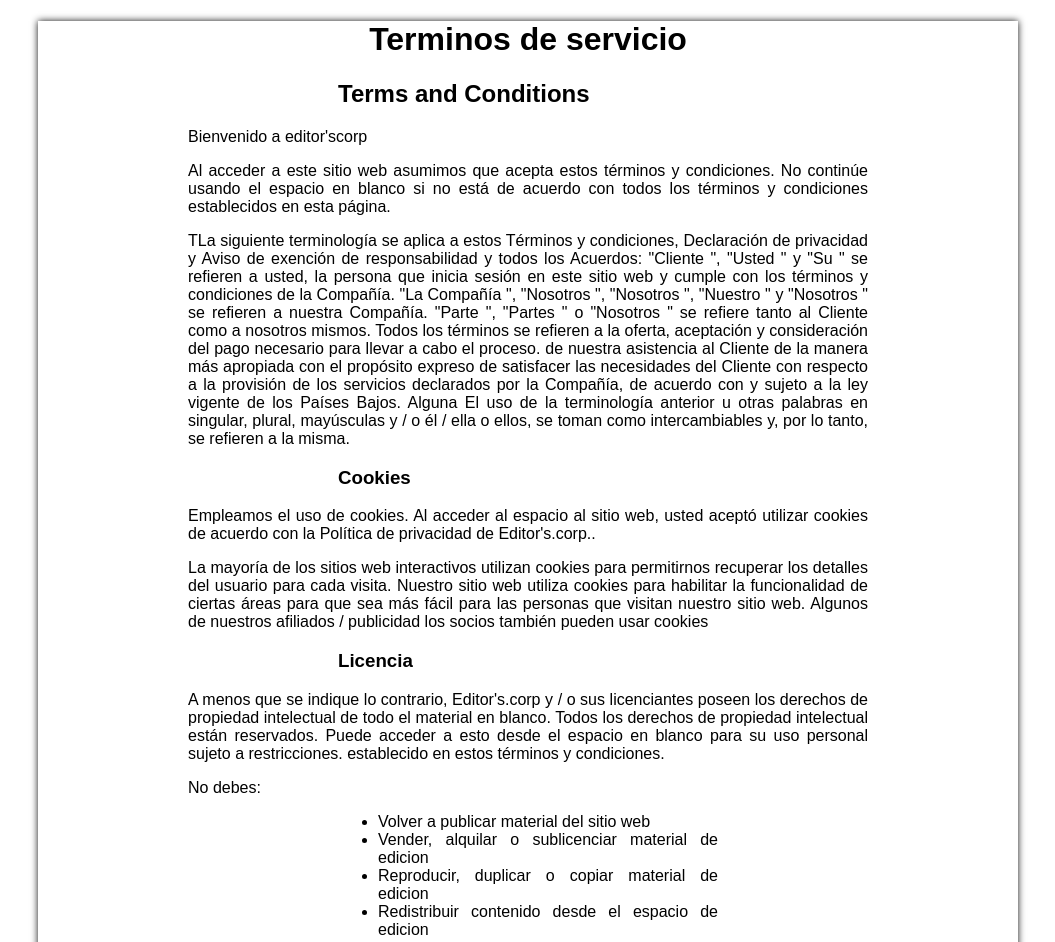
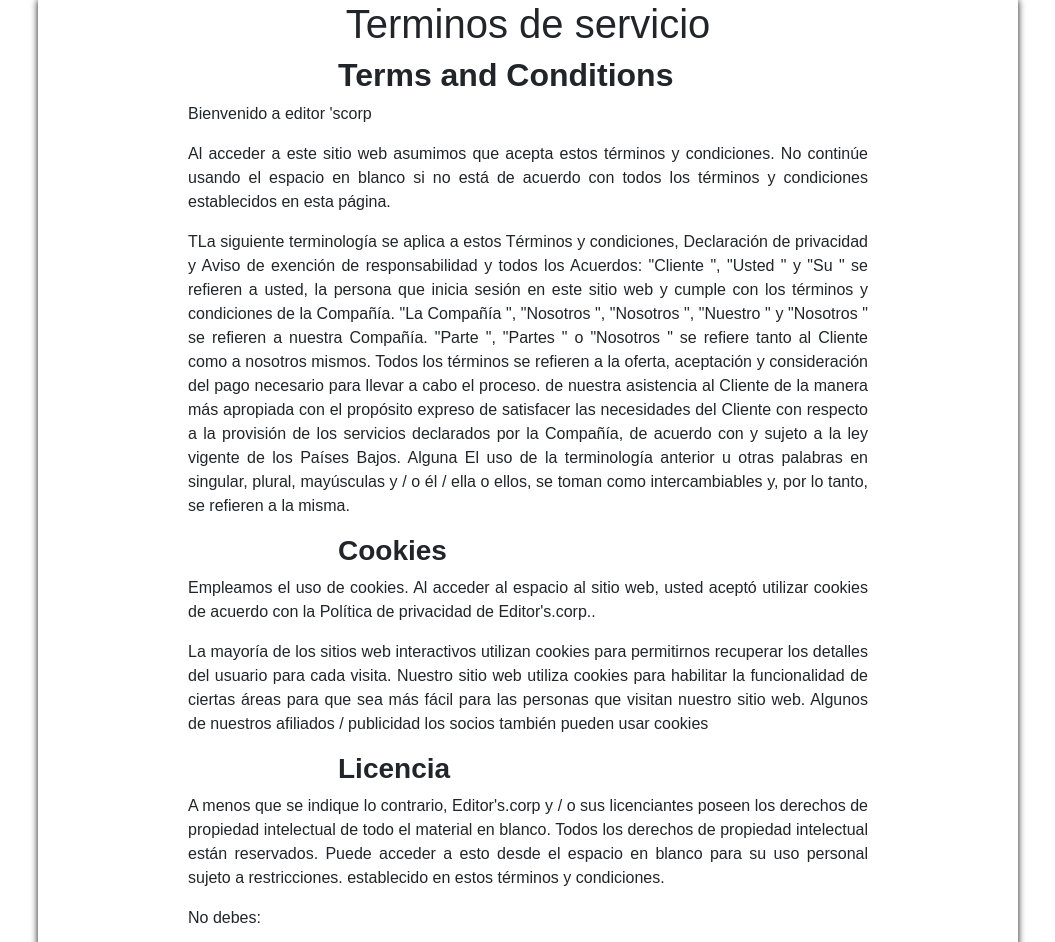
Before and after one commit to Juandiego001/editors-corp-server, a plain HTML site: page Terms.html in a window 1280 px wide. Shown: the top 942 px of the page, without its empty margins (112-1167 px from the left). Drawn offline with nearby package versions, Linux system fonts and the light colour scheme.

Commit message:
Implementacion BOOs

```diff
--- a/Terms.html
+++ b/Terms.html
@@ -7,14 +7,20 @@
     <meta name="viewport" content="width=device-width, initial-scale=1.0">
     <link rel="stylesheet" href="terms.css">
     <title>Terminos de servicio</title>
+    <script src="https://cdn.jsdelivr.net/npm/bootstrap@5.1.0/dist/js/bootstrap.bundle.min.js" integrity="sha384-U1DAWAznBHeqEIlVSCgzq+c9gqGAJn5c/t99JyeKa9xxaYpSvHU5awsuZVVFIhvj" crossorigin="anonymous"></script>
+    <link href="https://cdn.jsdelivr.net/npm/bootstrap@5.1.0/dist/css/bootstrap.min.css" rel="stylesheet" integrity="sha384-KyZXEAg3QhqLMpG8r+8fhAXLRk2vvoC2f3B09zVXn8CA5QIVfZOJ3BCsw2P0p/We" crossorigin="anonymous">
+</head>
+<div class="container-fluid">
 
-</head>
-<h1 class="titulo"> Terminos de servicio</h1>
+    <h1 class=" titulo "> Terminos de servicio</h1>
+
+</div>
 
 <body>
+
     <h2><strong>Terms and Conditions</strong></h2>
 
-    <p>Bienvenido a editor'scorp</p>
+    <p>Bienvenido a editor 'scorp</p>
 
 
     <p>Al acceder a este sitio web asumimos que acepta estos términos y condiciones. No continúe usando el espacio en blanco si no está de acuerdo con todos los términos y condiciones establecidos en esta página.</p>
@@ -31,6 +37,7 @@
 
     <p>La mayoría de los sitios web interactivos utilizan cookies para permitirnos recuperar los detalles del usuario para cada visita. Nuestro sitio web utiliza cookies para habilitar la funcionalidad de ciertas áreas para que sea más fácil para las personas
         que visitan nuestro sitio web. Algunos de nuestros afiliados / publicidad los socios también pueden usar cookies</p>
+
 
     <h3><strong>Licencia</strong></h3>
 
@@ -159,6 +166,7 @@
         </div>
     </footer>
 
+    </div>
 
 </body>
 
```
